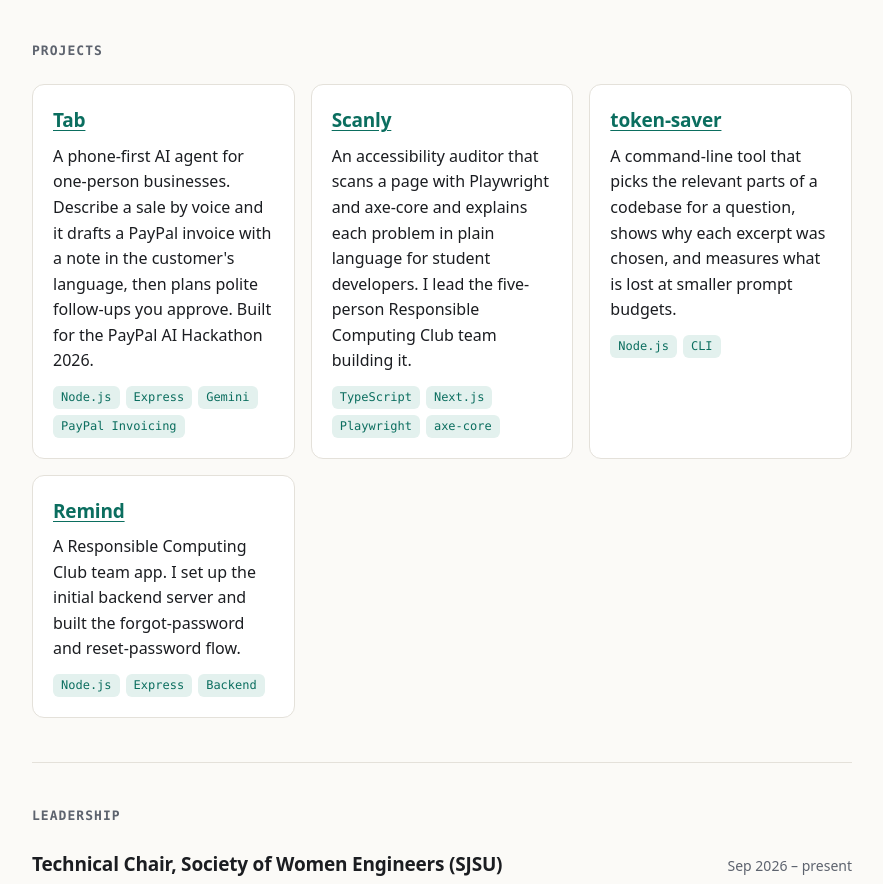
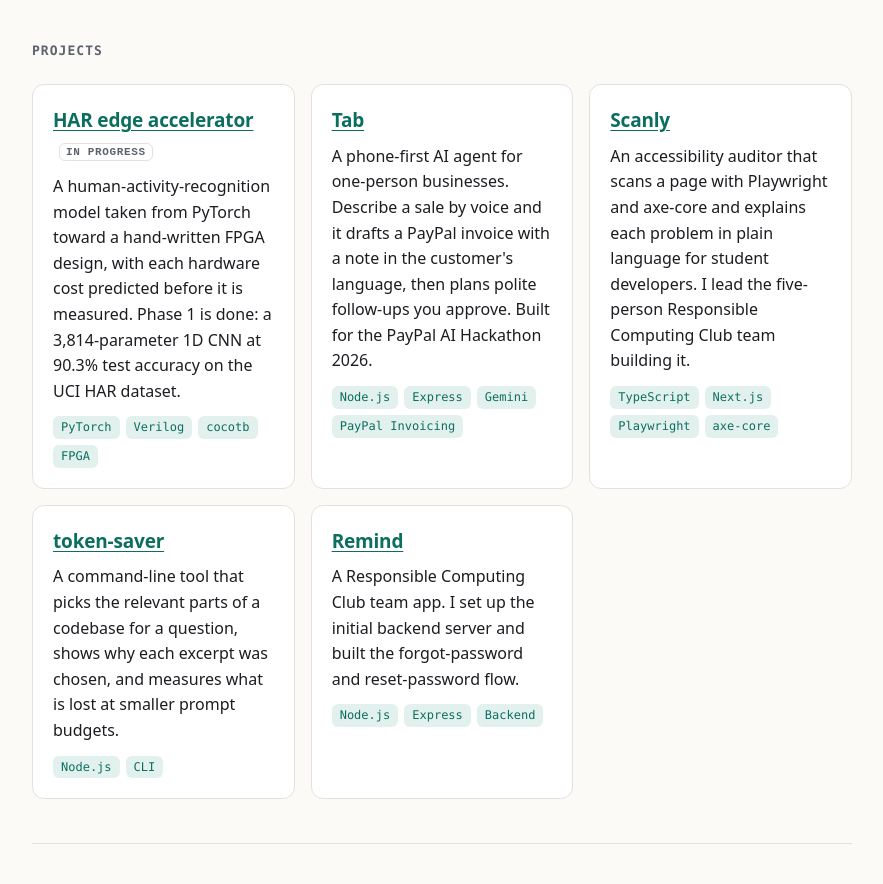
Before and after one commit to rithikasridharbabu-2007/rithikasridharbabu-2007.github.io, a plain HTML site: page index.html in a window 1280 px wide. Shown: the part 1335-2219 px from the top of the page, without its empty margins (198-1081 px from the left). Drawn offline with Linux system fonts and the light colour scheme.

Commit message:
Add HAR edge accelerator to projects
Co-Authored-By: Claude Fable 5.2 <noreply@anthropic.com>

```diff
--- a/index.html
+++ b/index.html
@@ -146,6 +146,12 @@
       <div class="cards">
 
         <article class="card">
+          <h3><a href="https://github.com/rithikasridharbabu-2007/har-edge-accelerator">HAR edge accelerator</a> <span class="badge">In progress</span></h3>
+          <p>A human-activity-recognition model taken from PyTorch toward a hand-written FPGA design, with each hardware cost predicted before it is measured. Phase 1 is done: a 3,814-parameter 1D CNN at 90.3% test accuracy on the UCI HAR dataset.</p>
+          <ul class="tags"><li>PyTorch</li><li>Verilog</li><li>cocotb</li><li>FPGA</li></ul>
+        </article>
+
+        <article class="card">
           <h3><a href="https://github.com/rithikasridharbabu-2007/tab">Tab</a></h3>
           <p>A phone-first AI agent for one-person businesses. Describe a sale by voice and it drafts a PayPal invoice with a note in the customer's language, then plans polite follow-ups you approve. Built for the PayPal AI Hackathon 2026.</p>
           <ul class="tags"><li>Node.js</li><li>Express</li><li>Gemini</li><li>PayPal Invoicing</li></ul>
```
